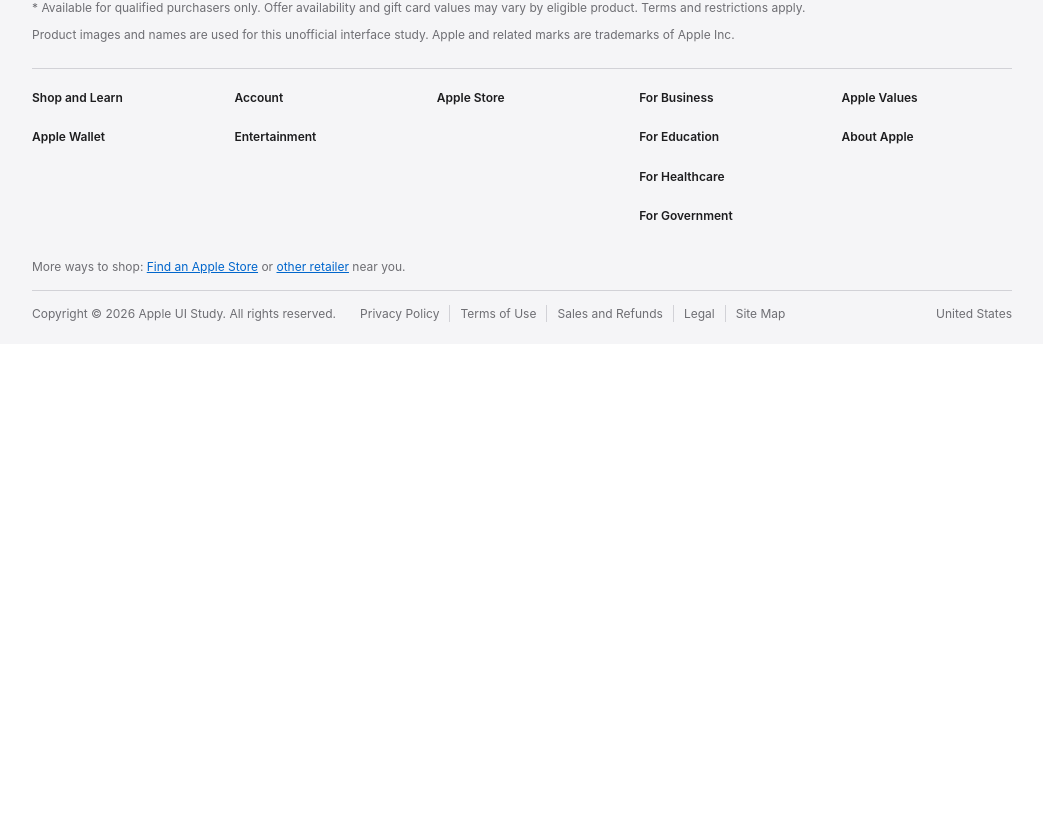
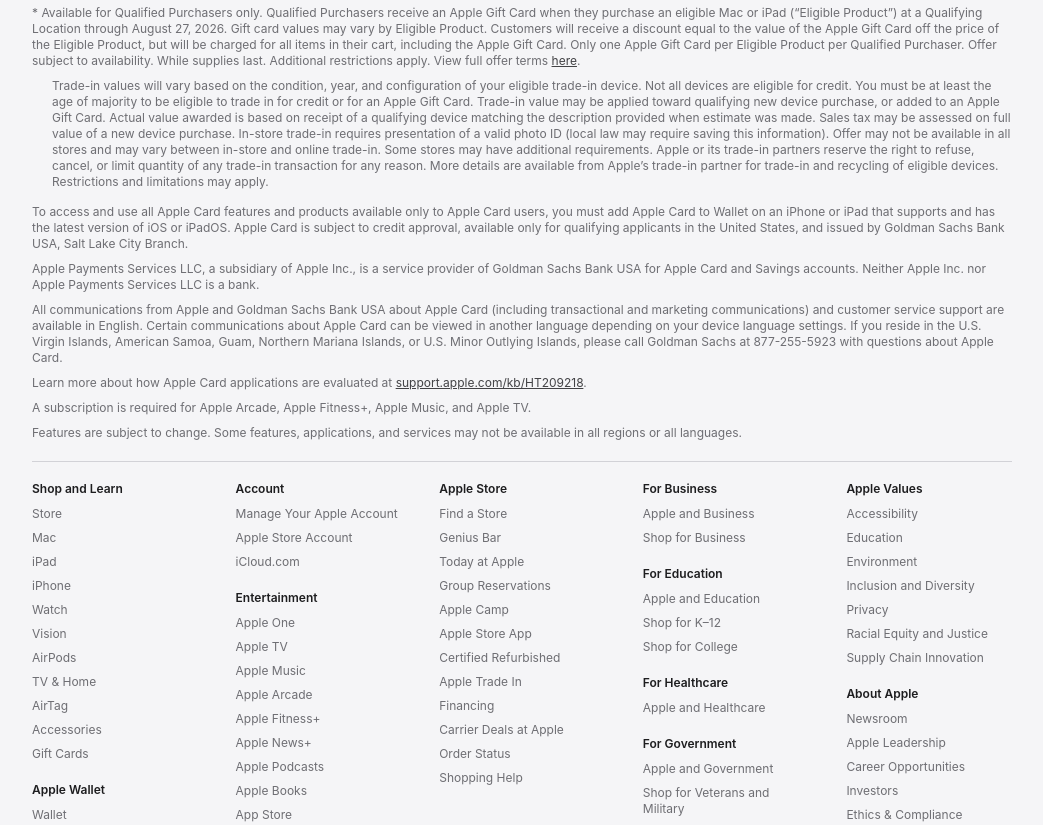
Before and after one commit to RithyBondeth/Next-Apple-Clone, a Next.js app: page / in a window 1280 px wide. Shown: the part 4791-5616 px from the top of the page, without its empty margins (118-1161 px from the left). Before the commit the page ends 5135 px from the top, so only its background shows below. Built offline with nearby package versions, Linux system fonts and the light colour scheme.

Commit message:
Match Apple footer content and layout

```diff
--- a/app/AppleHome.tsx
+++ b/app/AppleHome.tsx
@@ -223,7 +223,12 @@
     },
     {
       title: "For Government",
-      items: ["Apple and Government", "Shop for Veterans and Military"],
+      items: [
+        "Apple and Government",
+        "Shop for Veterans and Military",
+        "Shop for State and Local Employees",
+        "Shop for Federal Employees",
+      ],
     },
   ],
   [
@@ -362,6 +367,21 @@
 
     return () => window.cancelAnimationFrame(firstFrame);
   }, [carouselTransitioning]);
+
+  useEffect(() => {
+    const mobileFooter = window.matchMedia("(max-width: 734px)");
+    const syncFooterGroups = () => {
+      document
+        .querySelectorAll<HTMLDetailsElement>(".footer-group")
+        .forEach((group) => {
+          group.open = !mobileFooter.matches;
+        });
+    };
+
+    syncFooterGroups();
+    mobileFooter.addEventListener("change", syncFooterGroups);
+    return () => mobileFooter.removeEventListener("change", syncFooterGroups);
+  }, []);
 
   const closeOverlays = () => {
     setMenuOpen(false);
@@ -711,12 +731,71 @@
         <div className="footer-inner">
           <section className="footnotes" aria-label="Footnotes">
             <p>
-              * Available for qualified purchasers only. Offer availability and gift
-              card values may vary by eligible product. Terms and restrictions apply.
+              * Available for Qualified Purchasers only. Qualified Purchasers receive
+              an Apple Gift Card when they purchase an eligible Mac or iPad (“Eligible
+              Product”) at a Qualifying Location through August 27, 2026. Gift card
+              values may vary by Eligible Product. Customers will receive a discount
+              equal to the value of the Apple Gift Card off the price of the Eligible
+              Product, but will be charged for all items in their cart, including the
+              Apple Gift Card. Only one Apple Gift Card per Eligible Product per
+              Qualified Purchaser. Offer subject to availability. While supplies last.
+              Additional restrictions apply. View full offer terms{" "}
+              <a href="#top">here</a>.
+            </p>
+            <ol>
+              <li>
+                Trade-in values will vary based on the condition, year, and
+                configuration of your eligible trade-in device. Not all devices are
+                eligible for credit. You must be at least the age of majority to be
+                eligible to trade in for credit or for an Apple Gift Card. Trade-in
+                value may be applied toward qualifying new device purchase, or added to
+                an Apple Gift Card. Actual value awarded is based on receipt of a
+                qualifying device matching the description provided when estimate was
+                made. Sales tax may be assessed on full value of a new device purchase.
+                In-store trade-in requires presentation of a valid photo ID (local law
+                may require saving this information). Offer may not be available in all
+                stores and may vary between in-store and online trade-in. Some stores
+                may have additional requirements. Apple or its trade-in partners
+                reserve the right to refuse, cancel, or limit quantity of any trade-in
+                transaction for any reason. More details are available from Apple’s
+                trade-in partner for trade-in and recycling of eligible devices.
+                Restrictions and limitations may apply.
+              </li>
+            </ol>
+            <p>
+              To access and use all Apple Card features and products available only to
+              Apple Card users, you must add Apple Card to Wallet on an iPhone or iPad
+              that supports and has the latest version of iOS or iPadOS. Apple Card is
+              subject to credit approval, available only for qualifying applicants in
+              the United States, and issued by Goldman Sachs Bank USA, Salt Lake City
+              Branch.
             </p>
             <p>
-              Product images and names are used for this unofficial interface study.
-              Apple and related marks are trademarks of Apple Inc.
+              Apple Payments Services LLC, a subsidiary of Apple Inc., is a service
+              provider of Goldman Sachs Bank USA for Apple Card and Savings accounts.
+              Neither Apple Inc. nor Apple Payments Services LLC is a bank.
+            </p>
+            <p>
+              All communications from Apple and Goldman Sachs Bank USA about Apple Card
+              (including transactional and marketing communications) and customer
+              service support are available in English. Certain communications about
+              Apple Card can be viewed in another language depending on your device
+              language settings. If you reside in the U.S. Virgin Islands, American
+              Samoa, Guam, Northern Mariana Islands, or U.S. Minor Outlying Islands,
+              please call Goldman Sachs at 877-255-5923 with questions about Apple
+              Card.
+            </p>
+            <p>
+              Learn more about how Apple Card applications are evaluated at{" "}
+              <a href="#top">support.apple.com/kb/HT209218</a>.
+            </p>
+            <p>
+              A subscription is required for Apple Arcade, Apple Fitness+, Apple Music,
+              and Apple TV.
+            </p>
+            <p>
+              Features are subject to change. Some features, applications, and services
+              may not be available in all regions or all languages.
             </p>
           </section>
 
@@ -724,7 +803,7 @@
             {footerColumns.map((column, columnIndex) => (
               <div className="footer-column" key={columnIndex}>
                 {column.map((group) => (
-                  <details key={group.title} className="footer-group">
+                  <details key={group.title} className="footer-group" open>
                     <summary>{group.title}</summary>
                     <ul>
                       {group.items.map((item) => (
@@ -741,11 +820,12 @@
 
           <p className="shop-note">
             More ways to shop: <a href="#top">Find an Apple Store</a> or{" "}
-            <a href="#top">other retailer</a> near you.
+            <a href="#top">other retailer</a> near you. Or call{" "}
+            <a href="#top">1-800-MY-APPLE</a> (1-800-692-7753).
           </p>
 
           <div className="legal-row">
-            <p>Copyright © 2026 Apple UI Study. All rights reserved.</p>
+            <p>Copyright © 2026 Apple Inc. All rights reserved.</p>
             <nav aria-label="Legal">
               <a href="#top">Privacy Policy</a>
               <a href="#top">Terms of Use</a>
--- a/app/globals.css
+++ b/app/globals.css
@@ -741,29 +741,43 @@
   background: var(--footer);
   color: var(--muted);
   font-size: 12px;
-  line-height: 1.45;
+  line-height: 1.3334;
 }
 
 .footer-inner {
   width: min(92%, 980px);
   margin: 0 auto;
-  padding: 18px 0 22px;
+  padding: 24px 0 22px;
 }
 
 .footnotes {
-  padding-bottom: 14px;
+  padding-bottom: 11px;
   border-bottom: 1px solid #d2d2d7;
 }
 
 .footnotes p {
-  margin: 0 0 10px;
+  margin: 0 0 9px;
+}
+
+.footnotes ol {
+  margin: 0 0 14px;
+  padding-left: 17px;
+}
+
+.footnotes li {
+  padding-left: 3px;
+}
+
+.footnotes a {
+  color: #424245;
+  text-decoration: underline;
 }
 
 .footer-directory {
   display: grid;
   grid-template-columns: repeat(5, minmax(0, 1fr));
-  gap: 32px;
-  padding: 20px 0;
+  column-gap: 38px;
+  padding: 19px 0 22px;
 }
 
 .footer-column {
@@ -775,7 +789,7 @@
 }
 
 .footer-group + .footer-group {
-  margin-top: 22px;
+  margin-top: 20px;
 }
 
 .footer-group summary {
@@ -790,13 +804,13 @@
 }
 
 .footer-group ul {
-  margin: 8px 0 0;
+  margin: 9px 0 0;
   padding: 0;
   list-style: none;
 }
 
 .footer-group li {
-  margin: 7px 0;
+  margin: 0 0 8px;
 }
 
 .footer-group a:hover,
@@ -806,7 +820,7 @@
 
 .shop-note {
   margin: 0;
-  padding: 14px 0;
+  padding: 9px 0 10px;
   border-bottom: 1px solid #d2d2d7;
 }
 
@@ -820,7 +834,7 @@
   grid-template-columns: auto 1fr auto;
   align-items: start;
   gap: 24px;
-  padding-top: 14px;
+  padding-top: 10px;
 }
 
 .legal-row p {
```
